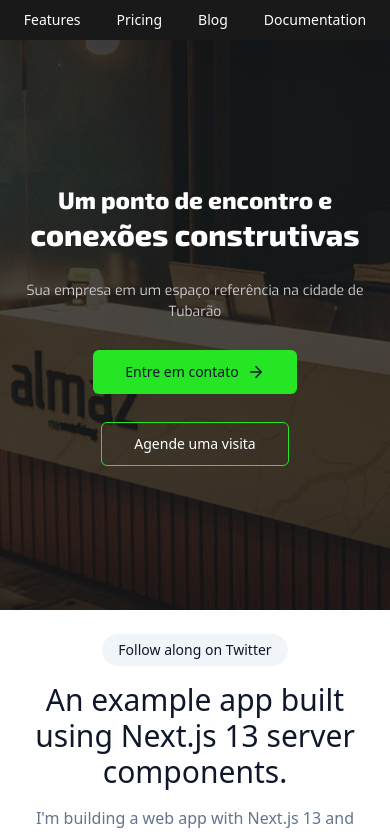
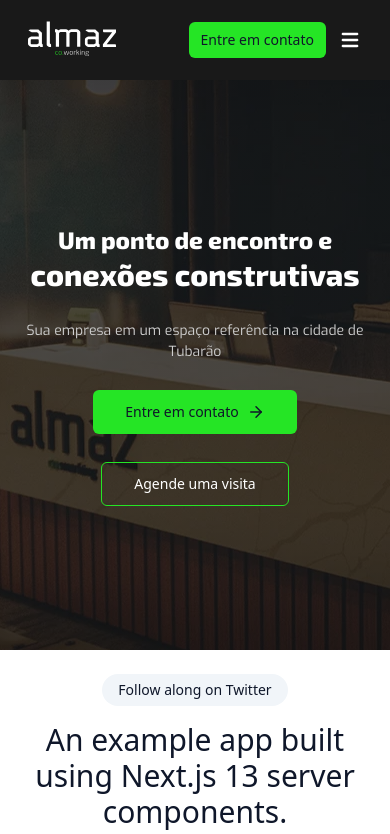
Before and after one commit to gustavospriebe/coworking-website, a Next.js app: page / in a window 390 px wide. Shown: the top 834 px of the page. Built offline with nearby package versions, Linux system fonts and the light colour scheme.

Commit message:
responsive menu

```diff
--- a/components/NavMenu.tsx
+++ b/components/NavMenu.tsx
@@ -10,21 +10,45 @@ import {
 import { navConfig } from "@/config/NavMenu";
 import { cn } from "@/lib/utils";
 import Link from "next/link";
-import * as React from "react";
+import { useState } from "react";
 // import { Icons } from "@/components/icons";
+import logo from "@/assets/logo.svg";
+import menu from "@/assets/menu.svg";
+import closemenu from "@/assets/closemenu.svg";
+import Image from "next/image";
+import { Button, buttonVariants } from "./ui/button";
+import NavMobileMenu from "./NavMobileMenu";
 
+interface NavigationMenuComponentProps {
+    children?: React.ReactNode;
+}
 
-export function NavigationMenuComponent() {
+export function NavigationMenuComponent({
+    children,
+}: NavigationMenuComponentProps) {
     const items = navConfig.NavMenu;
-    console.log(items);
+    const [showMobileMenu, setShowMobileMenu] = useState<boolean>(false);
 
     return (
-        <NavigationMenu className="bg-bg-black">
+        <div className="flex h-20 items-center justify-between bg-bg-black px-6 py-6 sm:px-9 lg:px-12">
+            <Link href="/" className="">
+                <Image
+                    alt="Flowbite React Logo"
+                    className="
+                    h-10 w-24 sm:h-12 sm:w-28 lg:h-16 lg:w-36"
+                    src={logo}
+                />
+            </Link>
+            <NavigationMenu className="hidden   bg-bg-black md:flex">
                 <NavigationMenuList>
                     {items.length
                         ? items.map((item, index) => (
                               <NavigationMenuItem key={index}>
-                            <Link href={item.href} legacyBehavior passHref>
+                                  <Link
+                                      href={item.href}
+                                      legacyBehavior
+                                      passHref
+                                  >
                                       <NavigationMenuLink
                                           className={navigationBarTriggerStyle()}
                                       >
@@ -36,5 +60,35 @@ export function NavigationMenuComponent() {
                         : null}
                 </NavigationMenuList>
             </NavigationMenu>
+            <div className="flex items-center gap-2 sm:gap-2">
+                <Link
+                    href="/"
+                    className={cn(
+                        buttonVariants({ size: "sm" }),
+                        "text-principal gap-2 bg-green-principal hover:bg-green-principal/70"
+                    )}
+                >
+                    Entre em contato
+                </Link>
+                <Button
+                    variant="ghost"
+                    className="px-1 hover:bg-bg-black md:hidden"
+                    onClick={() => setShowMobileMenu(!showMobileMenu)}
+                >
+                    {showMobileMenu ? (
+                        <Image
+                            alt=""
+                            src={closemenu}
+                            className="h-full w-full"
+                        />
+                    ) : (
+                        <Image alt="" src={menu} className="h-full w-full" />
+                    )}
+                </Button>
+            </div>
+            {showMobileMenu && items && (
+                <NavMobileMenu items={items}>{children}</NavMobileMenu>
+            )}
+        </div>
     );
 }
--- /dev/null
+++ b/components/NavMobileMenu.tsx
@@ -0,0 +1,41 @@
+import { useLockBody } from "@/hooks/use-lock-body";
+import { cn } from "@/lib/utils";
+import { NavItem } from "@/types";
+import Link from "next/link";
+import React from "react";
+
+interface NavMobileMenuProps {
+    children?: React.ReactNode;
+    items: NavItem[];
+}
+
+export default function NavMobileMenu({ children, items }: NavMobileMenuProps) {
+    // prevent scrolling while mobile menu is open
+    useLockBody();
+
+    return (
+        <div
+            className={cn(
+                "fixed inset-0 top-20 z-50  bg-bg-black/60  p-6 pb-32 shadow-md animate-in slide-in-from-bottom-80 md:hidden"
+            )}
+        >
+            <div className="relative z-20 grid gap-4 rounded-md bg-bg-black p-4 text-whiter shadow-md">
+                <span className="pl-2 text-2xl font-bold underline">Menu</span>
+                <nav className="flex flex-col  text-sm">
+                    {items.map((item, index) => (
+                        <Link
+                            key={index}
+                            href={item.disabled ? "#" : item.href}
+                            className={cn(
+                                "w-full items-center rounded-md p-2 text-sm font-medium  hover:underline",
+                                item.disabled && "cursor-not-allowed opacity-60"
+                            )}
+                        >
+                            {item.title}
+                        </Link>
+                    ))}
+                </nav>
+            </div>
+        </div>
+    );
+}
--- a/components/ui/navigation-menu.tsx
+++ b/components/ui/navigation-menu.tsx
@@ -12,7 +12,7 @@ const NavigationMenu = React.forwardRef<
     <NavigationMenuPrimitive.Root
         ref={ref}
         className={cn(
-            "relative z-10 flex flex-1 items-center justify-center",
+            "relative z-10 flex items-center justify-center",
             className
         )}
         {...props}
@@ -45,7 +45,7 @@ const navigationMenuTriggerStyle = cva(
 );
 
 const navigationBarTriggerStyle = cva(
-    "inline-flex items-center justify-center rounded-md text-whiter text-sm font-medium transition-colors focus:outline-none focus:bg-accent focus:text-accent-foreground disabled:opacity-50 disabled:pointer-events-none bg-bg-black hover:bg-accent hover:text-accent-foreground data-[state=open]:bg-accent/50 data-[active]:bg-accent/50 h-10 py-2 px-4 group w-max hover:underline"
+    "flex items-center justify-center rounded-md text-whiter hover:text-whiter text-sm font-medium transition-colors focus:outline-none focus:bg-accent focus:text-accent-foreground disabled:opacity-50 disabled:pointer-events-none bg-bg-black  hover:text-accent-foreground data-[state=open]:bg-accent/50 data-[active]:bg-accent/50 h-10 py-2 px-4 group w-max hover:underline"
 );
 
 const NavigationMenuTrigger = React.forwardRef<
--- /dev/null
+++ b/hooks/use-lock-body.ts
@@ -0,0 +1,12 @@
+import * as React from "react"
+
+// @see https://usehooks.com/useLockBodyScroll.
+export function useLockBody() {
+  React.useLayoutEffect((): (() => void) => {
+    const originalStyle: string = window.getComputedStyle(
+      document.body
+    ).overflow
+    document.body.style.overflow = "hidden"
+    return () => (document.body.style.overflow = originalStyle)
+  }, [])
+}
--- a/types/index.d.ts
+++ b/types/index.d.ts
@@ -4,6 +4,7 @@ export interface NavItem {
     disabled?: boolean;
 }
 
+
 export interface NavMenu {
     NavMenu: NavItem[];
 }
```
Lines whose indentation alone changed are shown as unchanged.
